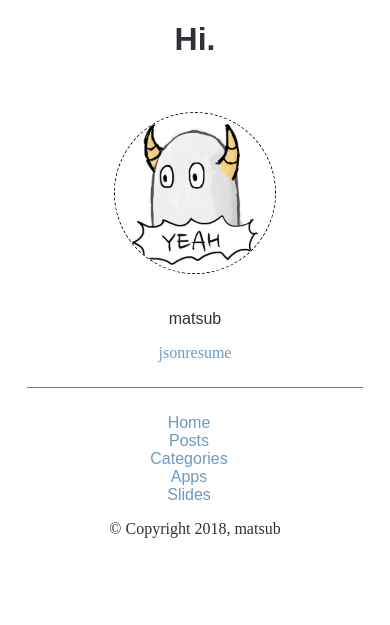
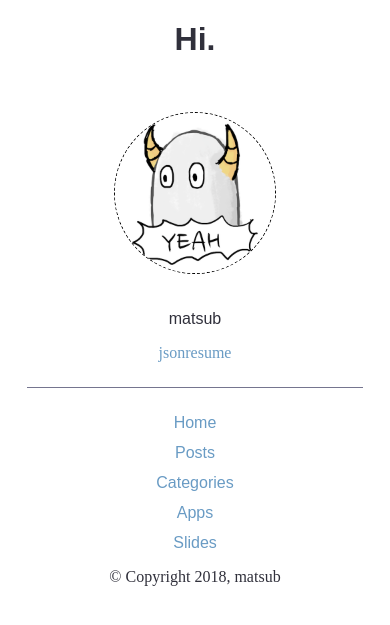
Before and after one commit to matsub/matsub.github.io, a Jekyll site: the page built from index.html, in a window 390 px wide. Shown: the top 625 px of the page. Built offline with Jekyll 4.4.1, drawn with Linux system fonts in a browser that asks for light colours.

Commit message:
responsive list

```diff
--- a/assets/css/layout.scss
+++ b/assets/css/layout.scss
@@ -19,12 +19,10 @@ footer{
 
     ul{
         list-style: none;
+        padding: 0;
 
         @media (max-width: 400px) {
-            li{
-                &:after{ content: ""; margin: 16px; }
-                &:last-child:after{ content: ""; }
-            }
+            li{ margin: 12px; }
         }
         @media (min-width: 400px) {
             display: flex;
```
